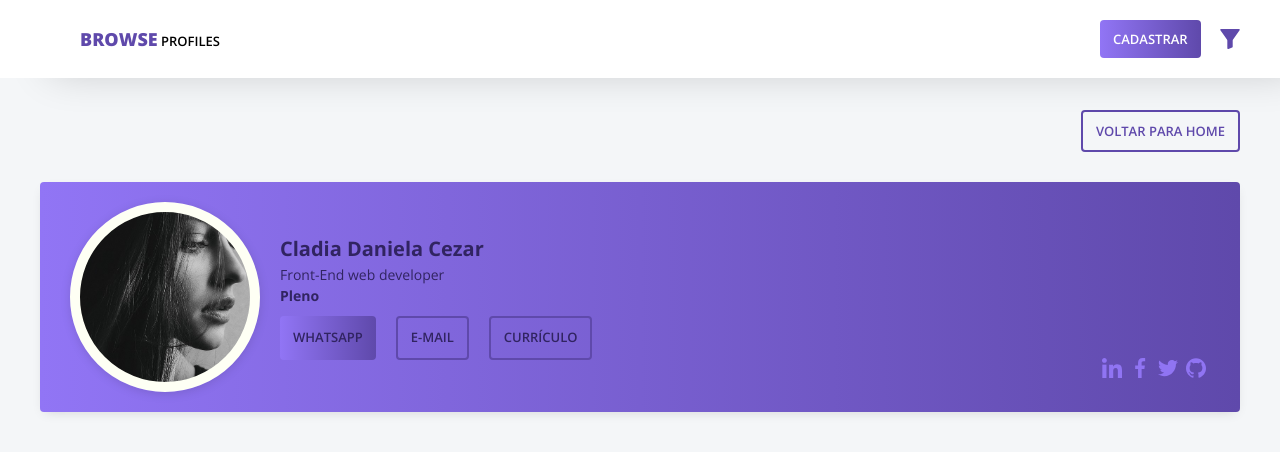
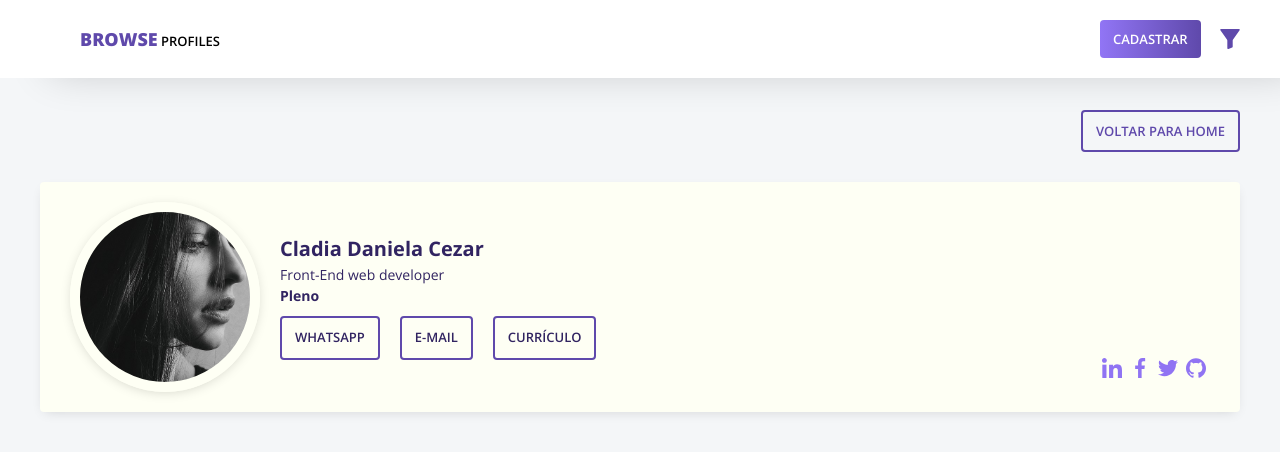
Before and after one commit to heliogsantos/browse-profiles, an Angular app: page /profile in a window 1280 px wide. Shown: the top 452 px of the page. Built offline with nearby package versions, Linux system fonts and the light colour scheme.

Commit message:
ajustei card profile e removi classe .btn dos btns

```diff
--- a/src/app/profile/profile/profile.component.html
+++ b/src/app/profile/profile/profile.component.html
@@ -14,9 +14,9 @@
                     <p class="color-base-dark">Front-End web developer</p>
                     <p class="color-base-dark font-700">Pleno</p>
                     <div class="btns">
-                        <a [routerLink]="['']" class="color-base-dark btn btn-animation">WhatsApp</a>
-                        <a [routerLink]="['']" class="color-base-dark btn btn-animation btn-outline">E-mail</a>
-                        <a [routerLink]="['']" class="color-base-dark btn btn-animation btn-outline">Currículo</a>
+                        <a [routerLink]="['']" class="color-base-dark btn-animation btn-outline">WhatsApp</a>
+                        <a [routerLink]="['']" class="color-base-dark btn-animation btn-outline">E-mail</a>
+                        <a [routerLink]="['']" class="color-base-dark btn-animation btn-outline">Currículo</a>
                     </div>
                 </div>
             </div>
--- a/src/app/profile/profile/profile.component.scss
+++ b/src/app/profile/profile/profile.component.scss
@@ -28,7 +28,7 @@
             display: flex;
             justify-content: space-between;
             flex-wrap: wrap;
-            background-image: linear-gradient(90deg, #9175f5, #5f49ab);
+            background: #fefff4;
 
             .profile-description {
                 display: flex;
@@ -66,8 +66,12 @@
                         display: flex;
                         justify-content: flex-start;
 
-                        a {
+                        .btn, .btn-outline {
                             margin-right: 20px;
+                        }
+
+                        .btn-outline {
+                            background: none;
                         }
                     }
                 }
```
